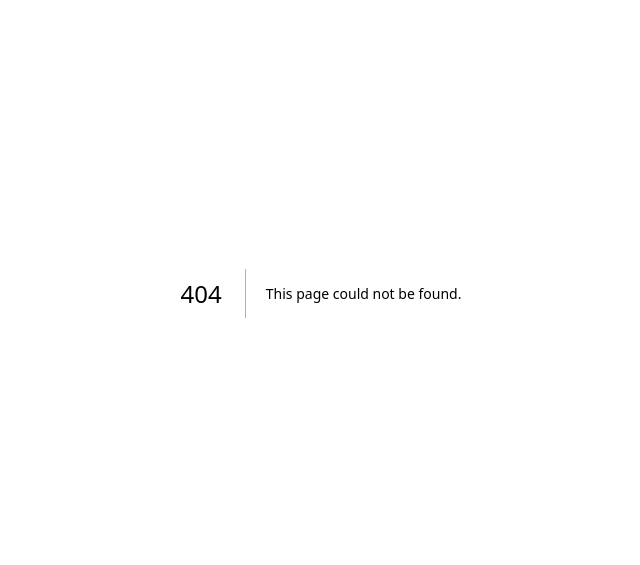
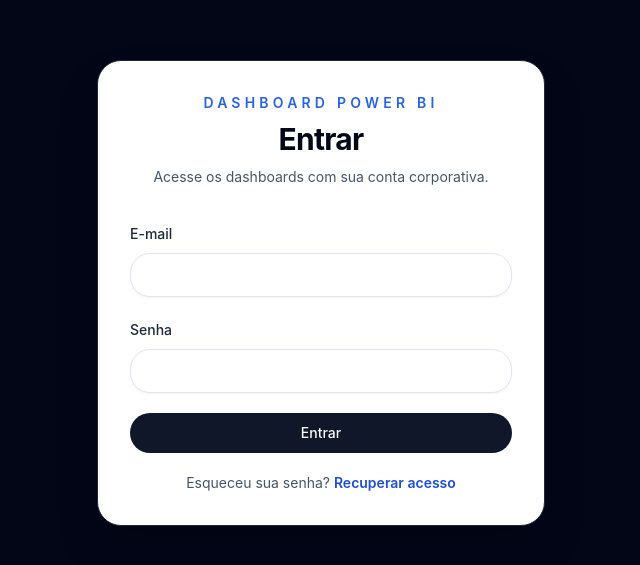
Before and after one commit to Dev-RuiDiniz/Dashboard_Power_BI, a Next.js app in the folder apps/web/: page /login in a window 1280 px wide. Before the commit this address had no page. Shown: the part 107-672 px from the top of the page, without its empty margins (319-959 px from the left). Built offline with nearby package versions, Linux system fonts and the light colour scheme.

Commit message:
feat(web): implementa telas de login e recuperacao

```diff
--- /dev/null
+++ b/apps/web/src/app/login/page.tsx
@@ -0,0 +1,10 @@
+import { AuthCard } from '@/components/auth/auth-card';
+import { LoginForm } from '@/components/auth/login-form';
+
+export default function LoginPage() {
+  return (
+    <AuthCard title="Entrar" description="Acesse os dashboards com sua conta corporativa.">
+      <LoginForm />
+    </AuthCard>
+  );
+}
```
